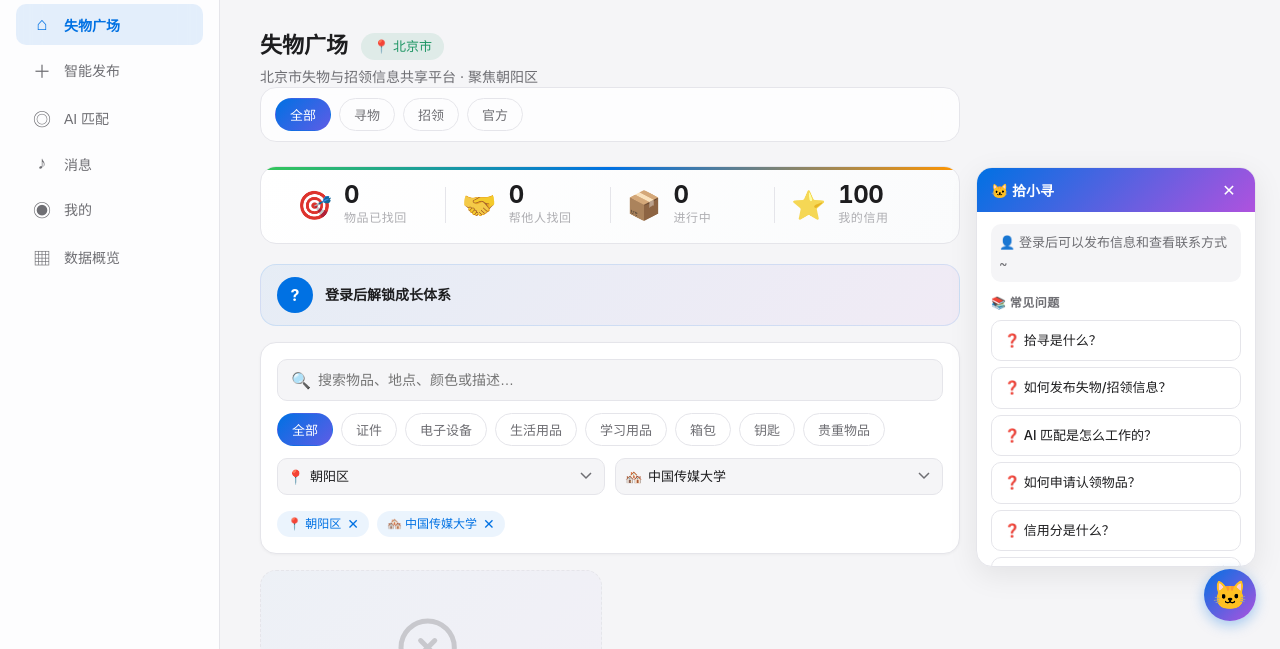
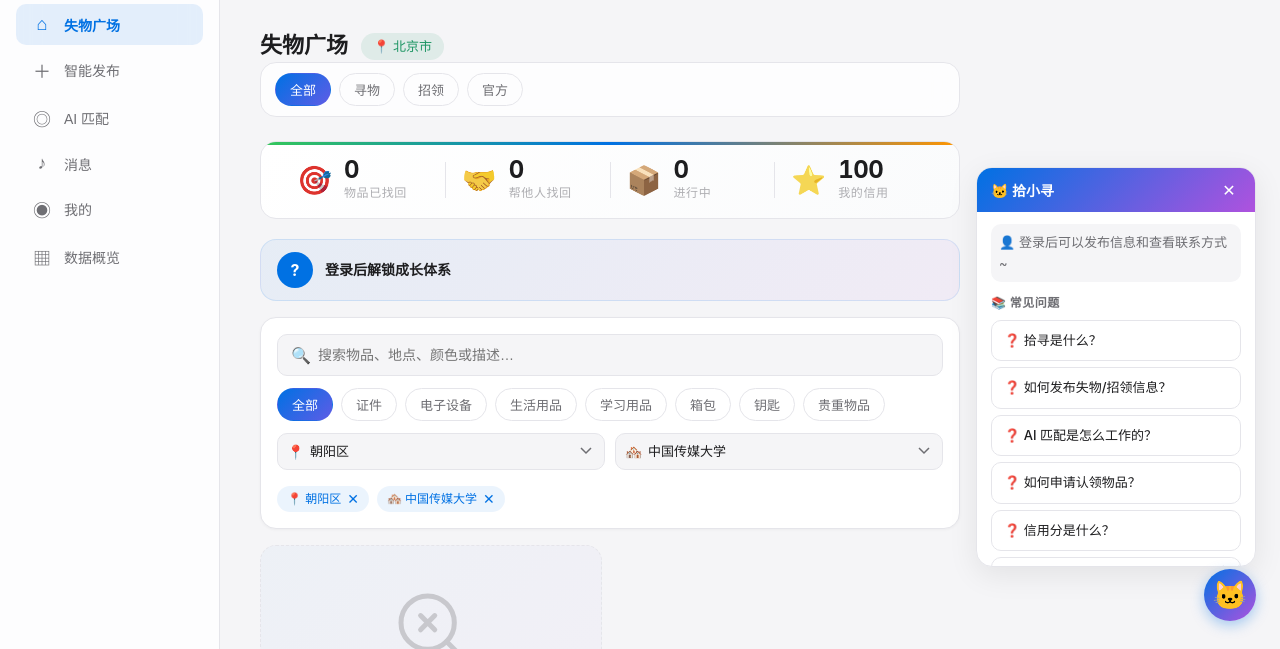
Before and after one commit to Destiny-AX/campus-lost-found-ai-matcher, a website: page index.html in a window 1280 px wide. Shown: the part 149-798 px from the top of the page. Drawn offline with Linux system fonts and the light colour scheme; no server answers.

Commit message:
ui: 移除失物广场副标题行

```diff
--- a/index.html
+++ b/index.html
@@ -81,7 +81,7 @@
           <div class="section-head">
             <div>
               <h3 id="home-heading">失物广场 <span class="scope-badge">📍 北京市</span></h3>
-            <p>北京市失物与招领信息共享平台 · 聚焦朝阳区</p>
+
             </div>
             <div class="filter-group" role="group" aria-label="信息筛选">
               <button class="chip is-active" data-filter="all" type="button">全部</button>
```
